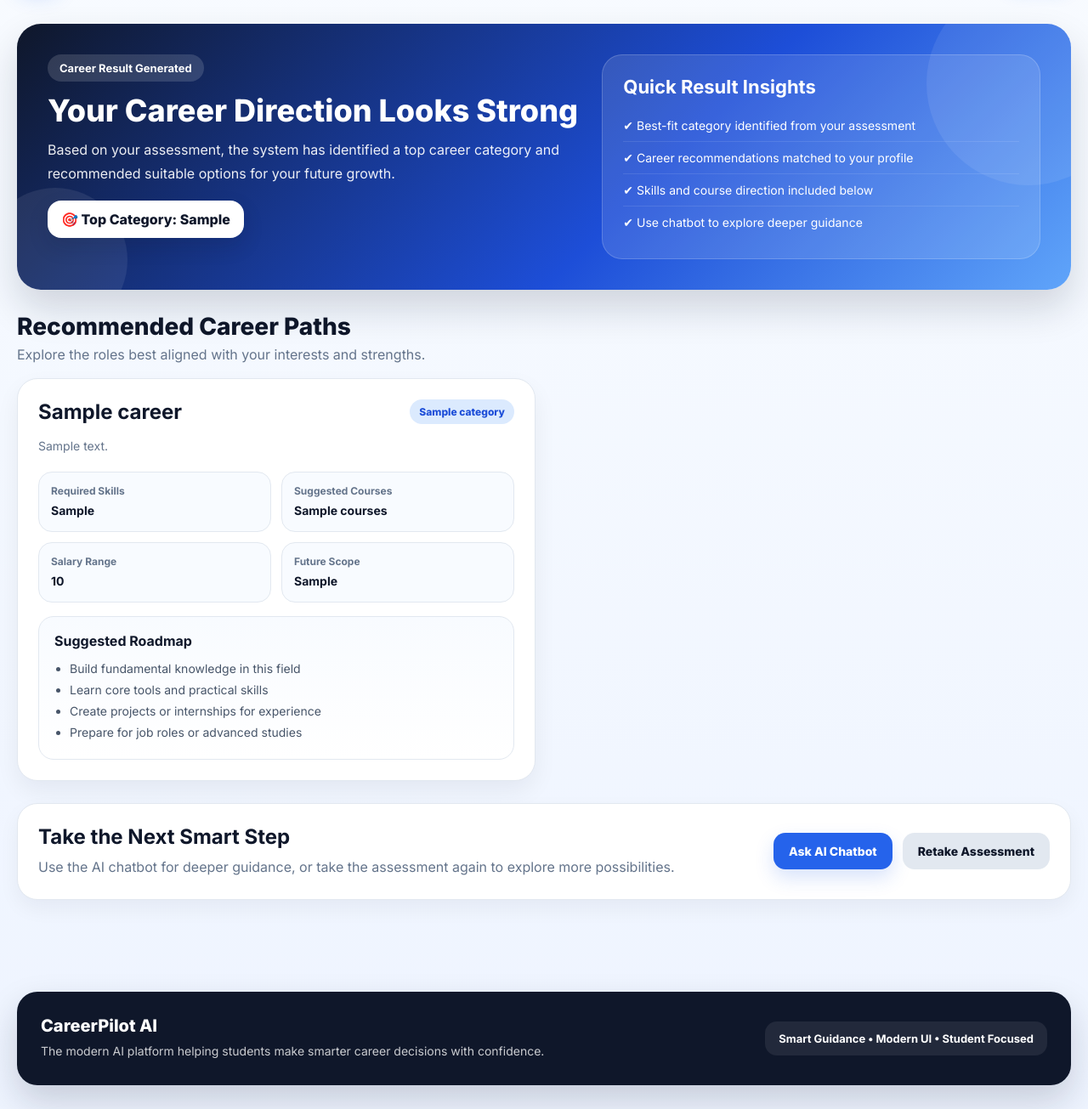
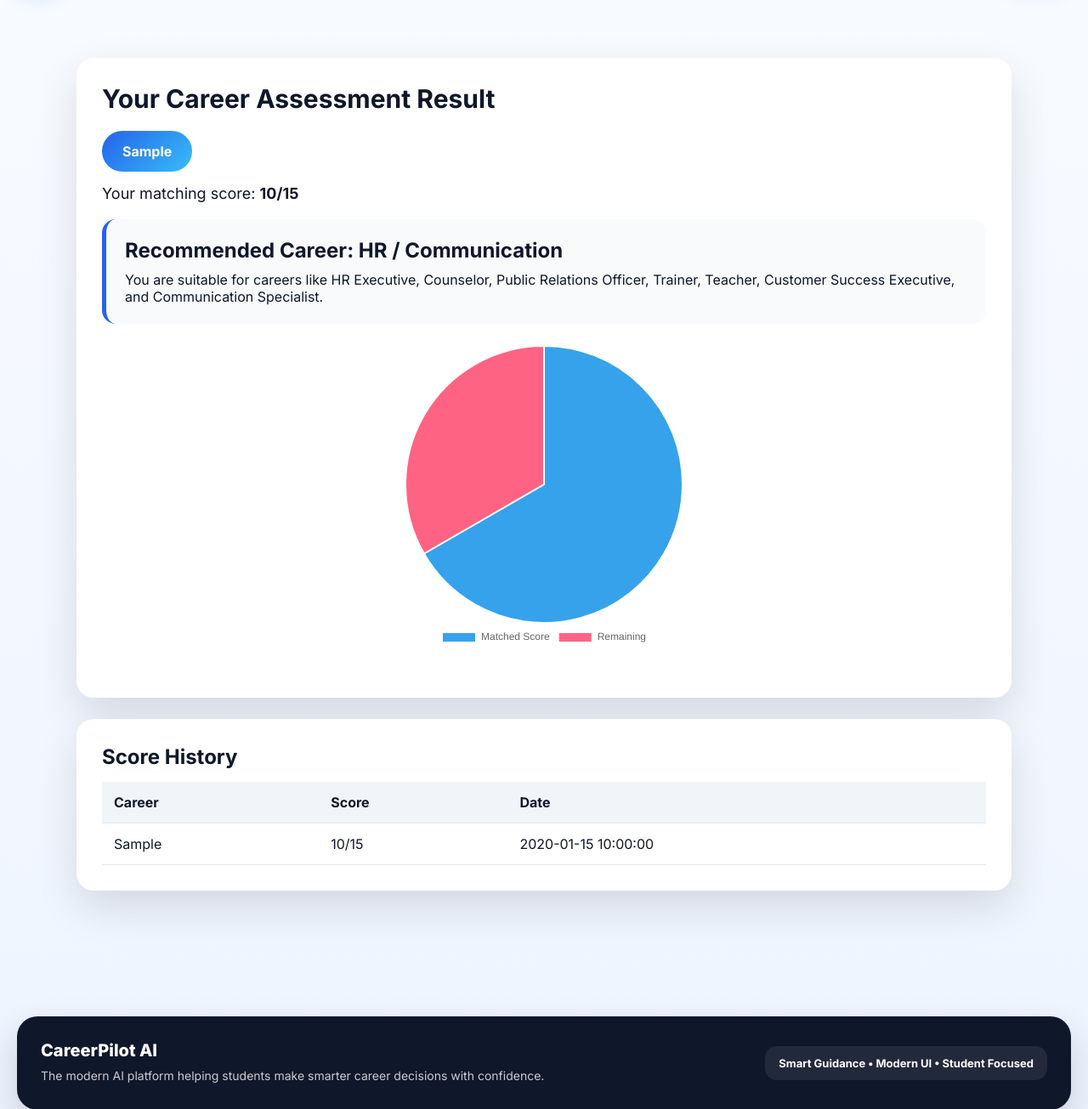
Before and after one commit to nilamtandel-spec/ai-career-guidance, a Python web app: template templates/result.html in a window 1280 px wide. Shown: the part 79-1384 px from the top of the page at 85% size. Run offline with Jinja, Linux system fonts and the light colour scheme; the template is opened without the code that fills it: most values are stand-ins (such as "Sample title", 1, 10 or a date in 2020).

Commit message:
Update result.html

```diff
--- a/templates/result.html
+++ b/templates/result.html
@@ -1,411 +1,178 @@
 {% extends 'layout.html' %}
-{% block title %}Result{% endblock %}
+{% block title %}Career Result{% endblock %}
 
 {% block content %}
+
+<div class="result-wrapper">
+
+    <div class="result-card">
+        <h1>Your Career Assessment Result</h1>
+
+        {% if result %}
+
+        <div class="career-badge">
+            {{ result.top_category }}
+        </div>
+
+        <p class="score-text">
+            Your matching score: <strong>{{ result.score }}/15</strong>
+        </p>
+
+        {% if "Technology" in result.top_category %}
+        <div class="suggestion">
+            <h2>Recommended Career: IT / Software</h2>
+            <p>You are suitable for careers like Software Developer, Web Developer, Data Analyst, Cyber Security Analyst, AI/ML Developer, and Cloud Engineer.</p>
+        </div>
+
+        {% elif "Design" in result.top_category %}
+        <div class="suggestion">
+            <h2>Recommended Career: Design / Animation</h2>
+            <p>You are suitable for careers like Graphic Designer, UI/UX Designer, Animator, Video Editor, Game Designer, and Creative Director.</p>
+        </div>
+
+        {% elif "Management" in result.top_category %}
+        <div class="suggestion">
+            <h2>Recommended Career: Management / Business</h2>
+            <p>You are suitable for careers like Business Manager, Marketing Executive, Entrepreneur, HR Manager, Finance Executive, and Operations Manager.</p>
+        </div>
+
+        {% else %}
+        <div class="suggestion">
+            <h2>Recommended Career: HR / Communication</h2>
+            <p>You are suitable for careers like HR Executive, Counselor, Public Relations Officer, Trainer, Teacher, Customer Success Executive, and Communication Specialist.</p>
+        </div>
+        {% endif %}
+
+        <canvas id="careerChart"></canvas>
+
+        {% else %}
+        <p>No result found. Please complete your assessment first.</p>
+        {% endif %}
+    </div>
+
+    <div class="history-card">
+        <h2>Score History</h2>
+
+        {% if history %}
+        <table>
+            <tr>
+                <th>Career</th>
+                <th>Score</th>
+                <th>Date</th>
+            </tr>
+
+            {% for item in history %}
+            <tr>
+                <td>{{ item.top_category }}</td>
+                <td>{{ item.score }}/15</td>
+                <td>{{ item.created_at }}</td>
+            </tr>
+            {% endfor %}
+        </table>
+        {% else %}
+        <p>No previous records found.</p>
+        {% endif %}
+    </div>
+
+</div>
+
+<script src="https://cdn.jsdelivr.net/npm/chart.js"></script>
+
+{% if result %}
+<script>
+const score = {{ result.score }};
+const remaining = 15 - score;
+
+new Chart(document.getElementById("careerChart"), {
+    type: "pie",
+    data: {
+        labels: ["Matched Score", "Remaining"],
+        datasets: [{
+            data: [score, remaining]
+        }]
+    },
+    options: {
+        responsive: true,
+        plugins: {
+            legend: {
+                position: "bottom"
+            }
+        }
+    }
+});
+</script>
+{% endif %}
+
 <style>
-.result-wrap{
-    display:flex;
-    flex-direction:column;
-    gap:26px;
+.result-wrapper {
+    max-width: 1100px;
+    margin: 40px auto;
+    display: grid;
+    grid-template-columns: 1fr;
+    gap: 25px;
 }
 
-.result-hero{
-    background:linear-gradient(135deg,#0f172a 0%,#1d4ed8 60%,#60a5fa 100%);
-    color:white;
-    border-radius:28px;
-    padding:36px;
-    display:grid;
-    grid-template-columns:1.1fr .9fr;
-    gap:22px;
-    box-shadow:0 22px 45px rgba(15,23,42,.16);
-    position:relative;
-    overflow:hidden;
+.result-card,
+.history-card {
+    background: white;
+    padding: 30px;
+    border-radius: 20px;
+    box-shadow: 0 20px 50px rgba(0,0,0,0.12);
 }
 
-.result-hero::before{
-    content:"";
-    position:absolute;
-    width:240px;
-    height:240px;
-    border-radius:50%;
-    background:rgba(255,255,255,.08);
-    right:-70px;
-    top:-50px;
+.result-card h1 {
+    font-size: 30px;
+    margin-bottom: 20px;
 }
 
-.result-hero::after{
-    content:"";
-    position:absolute;
-    width:170px;
-    height:170px;
-    border-radius:50%;
-    background:rgba(255,255,255,.08);
-    left:-40px;
-    bottom:-50px;
+.career-badge {
+    display: inline-block;
+    padding: 14px 24px;
+    background: linear-gradient(135deg, #2563eb, #38bdf8);
+    color: white;
+    border-radius: 30px;
+    font-weight: 700;
+    margin-bottom: 15px;
 }
 
-.result-left,
-.result-right{
-    position:relative;
-    z-index:2;
+.score-text {
+    font-size: 18px;
+    margin-bottom: 20px;
 }
 
-.result-badge{
-    display:inline-block;
-    padding:8px 14px;
-    border-radius:999px;
-    background:rgba(255,255,255,.14);
-    font-size:13px;
-    font-weight:700;
-    margin-bottom:14px;
+.suggestion {
+    background: #f8fafc;
+    padding: 22px;
+    border-radius: 16px;
+    border-left: 5px solid #2563eb;
+    margin-bottom: 25px;
 }
 
-.result-title{
-    font-size:36px;
-    font-weight:800;
-    line-height:1.15;
-    margin-bottom:12px;
+.suggestion h2 {
+    margin-bottom: 10px;
 }
 
-.result-text{
-    color:rgba(255,255,255,.92);
-    line-height:1.7;
-    margin-bottom:18px;
-    max-width:650px;
+#careerChart {
+    max-width: 360px;
+    margin: 25px auto;
 }
 
-.category-pill{
-    display:inline-flex;
-    align-items:center;
-    gap:8px;
-    background:white;
-    color:#0f172a;
-    padding:12px 16px;
-    border-radius:16px;
-    font-weight:800;
-    box-shadow:0 10px 24px rgba(15,23,42,.14);
+table {
+    width: 100%;
+    border-collapse: collapse;
+    margin-top: 15px;
 }
 
-.insight-card{
-    background:rgba(255,255,255,.12);
-    border:1px solid rgba(255,255,255,.18);
-    border-radius:24px;
-    padding:24px;
+th,
+td {
+    padding: 14px;
+    border-bottom: 1px solid #e5e7eb;
+    text-align: left;
 }
 
-.insight-card h3{
-    font-size:22px;
-    margin-bottom:14px;
-}
-
-.insight-list{
-    list-style:none;
-    padding:0;
-    margin:0;
-}
-
-.insight-list li{
-    padding:10px 0;
-    border-bottom:1px solid rgba(255,255,255,.1);
-    font-size:14px;
-}
-
-.insight-list li:last-child{
-    border-bottom:none;
-}
-
-.section-title{
-    font-size:28px;
-    font-weight:800;
-    color:#0f172a;
-    margin-bottom:6px;
-}
-
-.section-sub{
-    color:#64748b;
-    margin-bottom:18px;
-}
-
-.result-grid{
-    display:grid;
-    grid-template-columns:repeat(2,1fr);
-    gap:20px;
-}
-
-.career-card{
-    background:white;
-    border-radius:24px;
-    padding:24px;
-    border:1px solid #e2e8f0;
-    box-shadow:0 12px 28px rgba(15,23,42,.06);
-    transition:.25s ease;
-}
-
-.career-card:hover{
-    transform:translateY(-4px);
-    box-shadow:0 20px 36px rgba(15,23,42,.10);
-}
-
-.career-top{
-    display:flex;
-    justify-content:space-between;
-    align-items:flex-start;
-    gap:12px;
-    margin-bottom:14px;
-}
-
-.career-card h3{
-    margin:0;
-    font-size:24px;
-    color:#0f172a;
-}
-
-.career-tag{
-    background:#dbeafe;
-    color:#1d4ed8;
-    padding:7px 11px;
-    border-radius:999px;
-    font-size:12px;
-    font-weight:800;
-    white-space:nowrap;
-}
-
-.career-desc{
-    color:#64748b;
-    line-height:1.7;
-    font-size:14px;
-    margin-bottom:18px;
-}
-
-.meta-grid{
-    display:grid;
-    grid-template-columns:1fr 1fr;
-    gap:12px;
-    margin-bottom:16px;
-}
-
-.meta-box{
-    background:#f8fbff;
-    border:1px solid #e2e8f0;
-    border-radius:16px;
-    padding:14px;
-}
-
-.meta-box span{
-    display:block;
-    font-size:12px;
-    color:#64748b;
-    font-weight:700;
-    margin-bottom:5px;
-}
-
-.meta-box strong{
-    color:#0f172a;
-    font-size:14px;
-    line-height:1.5;
-}
-
-.roadmap{
-    background:linear-gradient(180deg,#f8fbff,#ffffff);
-    border:1px solid #e2e8f0;
-    border-radius:18px;
-    padding:18px;
-}
-
-.roadmap h4{
-    margin:0 0 10px 0;
-    color:#0f172a;
-    font-size:16px;
-}
-
-.roadmap ul{
-    padding-left:18px;
-    margin:0;
-    color:#475569;
-    line-height:1.8;
-    font-size:14px;
-}
-
-.cta-bar{
-    background:white;
-    border-radius:24px;
-    padding:24px;
-    border:1px solid #e2e8f0;
-    box-shadow:0 10px 25px rgba(15,23,42,.05);
-    display:flex;
-    justify-content:space-between;
-    align-items:center;
-    gap:18px;
-    flex-wrap:wrap;
-}
-
-.cta-text h3{
-    margin:0 0 8px;
-    color:#0f172a;
-    font-size:24px;
-}
-
-.cta-text p{
-    margin:0;
-    color:#64748b;
-    line-height:1.7;
-}
-
-.btn-row{
-    display:flex;
-    gap:12px;
-    flex-wrap:wrap;
-}
-
-.result-btn{
-    display:inline-block;
-    padding:13px 18px;
-    border-radius:14px;
-    font-weight:800;
-    font-size:14px;
-    text-decoration:none;
-    transition:.22s ease;
-}
-
-.result-btn.primary{
-    background:#2563eb;
-    color:white;
-    box-shadow:0 10px 22px rgba(37,99,235,.18);
-}
-
-.result-btn.primary:hover{
-    background:#1d4ed8;
-    transform:translateY(-1px);
-}
-
-.result-btn.secondary{
-    background:#e2e8f0;
-    color:#0f172a;
-}
-
-.result-btn.secondary:hover{
-    background:#cbd5e1;
-}
-
-@media (max-width:1000px){
-    .result-hero,
-    .result-grid{
-        grid-template-columns:1fr;
-    }
-}
-
-@media (max-width:700px){
-    .result-hero{
-        padding:24px;
-    }
-
-    .result-title{
-        font-size:28px;
-    }
-
-    .meta-grid{
-        grid-template-columns:1fr;
-    }
+th {
+    background: #f1f5f9;
 }
 </style>
 
-<div class="result-wrap">
-
-    <section class="result-hero">
-        <div class="result-left">
-            <div class="result-badge">Career Result Generated</div>
-
-            <div class="result-title">Your Career Direction Looks Strong</div>
-
-            <div class="result-text">
-                Based on your assessment, the system has identified a top career category and recommended suitable options for your future growth.
-            </div>
-
-            <div class="category-pill">
-                🎯 Top Category: {{ top_category }}
-            </div>
-        </div>
-
-        <div class="result-right">
-            <div class="insight-card">
-                <h3>Quick Result Insights</h3>
-                <ul class="insight-list">
-                    <li>✔ Best-fit category identified from your assessment</li>
-                    <li>✔ Career recommendations matched to your profile</li>
-                    <li>✔ Skills and course direction included below</li>
-                    <li>✔ Use chatbot to explore deeper guidance</li>
-                </ul>
-            </div>
-        </div>
-    </section>
-
-    <section>
-        <div class="section-title">Recommended Career Paths</div>
-        <div class="section-sub">Explore the roles best aligned with your interests and strengths.</div>
-
-        <div class="result-grid">
-            {% for career in careers %}
-            <div class="career-card">
-
-                <div class="career-top">
-                    <h3>{{ career.career_name }}</h3>
-                    <div class="career-tag">{{ career.category }}</div>
-                </div>
-
-                <div class="career-desc">
-                    {{ career.description }}
-                </div>
-
-                <div class="meta-grid">
-                    <div class="meta-box">
-                        <span>Required Skills</span>
-                        <strong>{{ career.required_skills }}</strong>
-                    </div>
-
-                    <div class="meta-box">
-                        <span>Suggested Courses</span>
-                        <strong>{{ career.courses }}</strong>
-                    </div>
-
-                    <div class="meta-box">
-                        <span>Salary Range</span>
-                        <strong>{{ career.salary_range }}</strong>
-                    </div>
-
-                    <div class="meta-box">
-                        <span>Future Scope</span>
-                        <strong>{{ career.future_scope }}</strong>
-                    </div>
-                </div>
-
-                <div class="roadmap">
-                    <h4>Suggested Roadmap</h4>
-                    <ul>
-                        <li>Build fundamental knowledge in this field</li>
-                        <li>Learn core tools and practical skills</li>
-                        <li>Create projects or internships for experience</li>
-                        <li>Prepare for job roles or advanced studies</li>
-                    </ul>
-                </div>
-
-            </div>
-            {% endfor %}
-        </div>
-    </section>
-
-    <section class="cta-bar">
-        <div class="cta-text">
-            <h3>Take the Next Smart Step</h3>
-            <p>
-                Use the AI chatbot for deeper guidance, or take the assessment again to explore more possibilities.
-            </p>
-        </div>
-
-        <div class="btn-row">
-            <a href="{{ url_for('chatbot') }}" class="result-btn primary">Ask AI Chatbot</a>
-            <a href="{{ url_for('assessment') }}" class="result-btn secondary">Retake Assessment</a>
-        </div>
-    </section>
-
-</div>
 {% endblock %}
```
